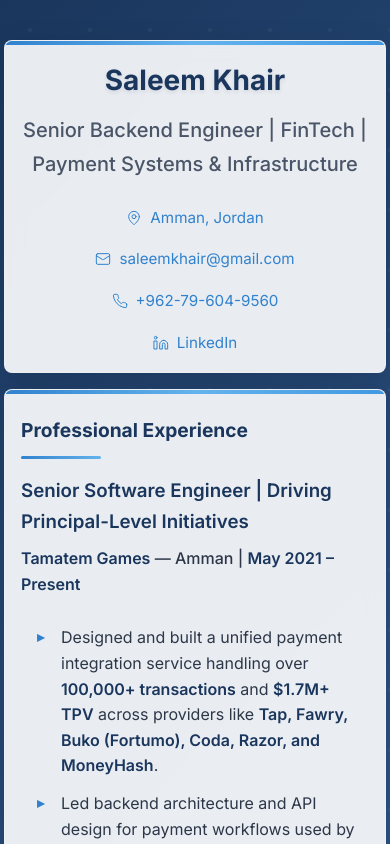
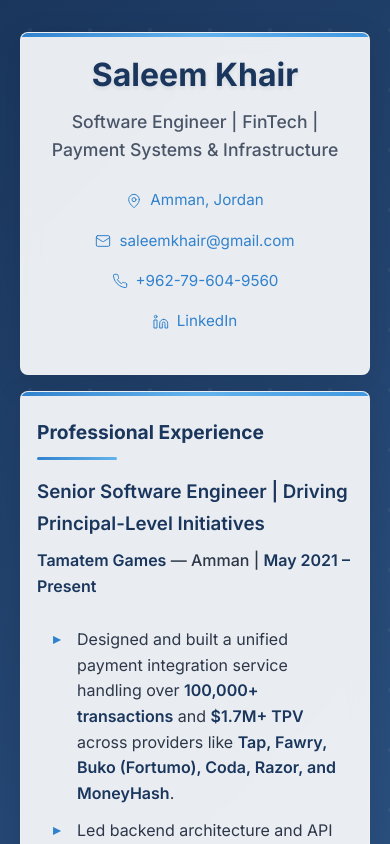
Before and after one commit to SaleemKhair/saleemkhair.github.io, a React (Create React App) app: page / in a window 390 px wide. Shown: the top 844 px of the page. Built offline with nearby package versions, Linux system fonts and the light colour scheme; the HTML template or start-up script is replaced by a standard one.

Commit message:
reader mode support

```diff
--- a/public/index.html
+++ b/public/index.html
@@ -87,6 +87,12 @@
     <!-- Reader Mode Content Type -->
     <meta property="og:type" content="article" />
     <meta name="twitter:card" content="summary" />
+
+    <!-- Reader Mode Content Indicators -->
+    <meta name="format-detection" content="telephone=no" />
+    <meta name="mobile-web-app-capable" content="yes" />
+    <meta name="apple-mobile-web-app-capable" content="yes" />
+    <meta name="apple-mobile-web-app-status-bar-style" content="default" />
 
     <!-- Canonical URL -->
     <link rel="canonical" href="https://saleemkhair.com/" />
--- a/src/App.css
+++ b/src/App.css
@@ -44,7 +44,7 @@
 }
 
 .content-container {
-  max-width: 900px;
+  max-width: 1200px;
   margin: 0 auto;
   padding: 2rem 1rem;
   position: relative;
@@ -56,25 +56,85 @@
   margin: 2rem 0;
 }
 
-/* Resume Header - Hidden visually but accessible to crawlers and Reader Mode */
-.resume-header {
-  position: absolute;
-  left: -9999px;
-  top: -9999px;
-  width: 1px;
-  height: 1px;
+/* Header section - Card styling */
+.header-section {
+  text-align: center;
+  margin-bottom: 2rem;
+  background: rgba(255, 255, 255, 0.9);
+  backdrop-filter: blur(10px);
+  border-radius: 16px;
+  box-shadow: 0 8px 32px rgba(0, 0, 0, 0.1);
+  padding: 2rem;
+  border: 1px solid rgba(255, 255, 255, 0.2);
+  transition: all 0.3s ease;
+  position: relative;
   overflow: hidden;
-  clip: rect(0, 0, 0, 0);
-  white-space: nowrap;
-  border: 0;
 }
 
-.resume-header h1,
+.header-section::before {
+  content: "";
+  position: absolute;
+  top: 0;
+  left: 0;
+  right: 0;
+  height: 4px;
+  background: linear-gradient(90deg, #3182ce, #63b3ed, #4299e1);
+  border-radius: 16px 16px 0 0;
+}
+
+.header-section:hover {
+  transform: translateY(-2px);
+  box-shadow: 0 12px 40px rgba(0, 0, 0, 0.15);
+  border-color: rgba(49, 130, 206, 0.3);
+}
+
+.resume-header h1 {
+  font-size: 2.5rem;
+  font-weight: 700;
+  color: #1a365d;
+  margin-bottom: 0.5rem;
+  text-shadow: 0 2px 4px rgba(26, 54, 93, 0.1);
+}
+
 .resume-header p {
-  margin: 0;
-  padding: 0;
-  font-size: 1px;
-  line-height: 1;
+  font-size: 1.25rem;
+  color: #4a5568;
+  margin-bottom: 1.5rem;
+  font-weight: 500;
+}
+
+.header-contact {
+  display: flex;
+  flex-wrap: wrap;
+  justify-content: center;
+  gap: 1.5rem;
+  font-size: 0.95rem;
+  color: #718096;
+  margin-bottom: 1.5rem;
+}
+
+.header-contact-link {
+  color: #3182ce;
+  text-decoration: none;
+  transition: color 0.3s ease;
+  display: inline-flex;
+  align-items: center;
+  gap: 0.5rem;
+  margin: 0 0.75rem;
+}
+
+.header-contact-link:hover {
+  color: #1a365d;
+  text-decoration: underline;
+}
+
+.header-contact-link svg {
+  color: #3182ce;
+  stroke-width: 1.5px;
+}
+
+.header-contact-link:hover svg {
+  color: #1a365d;
 }
 
 .resume-content {
@@ -143,38 +203,6 @@
   height: 3px;
   background: linear-gradient(90deg, #3182ce, #63b3ed);
   border-radius: 2px;
-}
-
-/* Header section */
-.header-section {
-  text-align: center;
-  margin-bottom: 2rem;
-  background: rgba(255, 255, 255, 0.9);
-  backdrop-filter: blur(10px);
-  border-radius: 16px;
-  box-shadow: 0 8px 32px rgba(0, 0, 0, 0.1);
-  padding: 2rem;
-  border: 1px solid rgba(255, 255, 255, 0.2);
-  transition: all 0.3s ease;
-  position: relative;
-  overflow: hidden;
-}
-
-.header-section::before {
-  content: "";
-  position: absolute;
-  top: 0;
-  left: 0;
-  right: 0;
-  height: 4px;
-  background: linear-gradient(90deg, #3182ce, #63b3ed, #4299e1);
-  border-radius: 16px 16px 0 0;
-}
-
-.header-section:hover {
-  transform: translateY(-2px);
-  box-shadow: 0 12px 40px rgba(0, 0, 0, 0.15);
-  border-color: rgba(49, 130, 206, 0.3);
 }
 
 .header-name {
@@ -673,7 +701,7 @@
 
 /* Reader Mode Content Structure */
 .resume-container {
-  max-width: 800px;
+  max-width: 1000px;
   margin: 0 auto;
   line-height: 1.6;
 }
@@ -730,6 +758,30 @@
   background: rgba(49, 130, 206, 0.05);
 }
 
+/* Large screens */
+@media (min-width: 1200px) {
+  .content-container {
+    max-width: 1400px;
+    padding: 2rem 2rem;
+  }
+
+  .resume-container {
+    max-width: 1200px;
+  }
+}
+
+/* Medium screens */
+@media (max-width: 1199px) and (min-width: 769px) {
+  .content-container {
+    max-width: 1000px;
+    padding: 2rem 1.5rem;
+  }
+
+  .resume-container {
+    max-width: 900px;
+  }
+}
+
 /* Responsive section cards */
 @media (max-width: 768px) {
   .section,
@@ -737,9 +789,28 @@
     padding: 1.5rem;
     margin-bottom: 1.5rem;
     border-radius: 12px;
-    width: 100%;
-    margin-left: 0;
-    margin-right: 0;
+  }
+
+  .header-name {
+    font-size: 2rem;
+  }
+
+  .header-title {
+    font-size: 1.1rem;
+  }
+
+  .header-contact {
+    flex-direction: column;
+    gap: 1rem;
+  }
+
+  .header-contact-link {
+    margin: 0;
+    justify-content: center;
+  }
+
+  .header-contact-link svg {
+    flex-shrink: 0;
   }
 
   .section-title {
@@ -749,12 +820,6 @@
 
   .content-container {
     padding: 1rem 0.5rem;
-    max-width: 100%;
-  }
-
-  .resume-container {
-    padding: 1rem 0;
-    margin: 1rem 0;
   }
 }
 
--- a/src/App.js
+++ b/src/App.js
@@ -1,6 +1,7 @@
 import React from "react";
 import { motion } from "framer-motion";
 import DynamicSectionRenderer from "./components/DynamicSectionRenderer";
+import Header from "./components/Header";
 import { getSectionKeys } from "./config/sections";
 import { ThemeProvider } from "./components/ThemeProvider";
 import "./App.css";
@@ -21,17 +22,7 @@
               itemScope
               itemType="https://schema.org/Article"
             >
-              <header className="resume-header">
-                <meta itemProp="author" content="Saleem Khair" />
-                <meta itemProp="datePublished" content="2025-01-01T00:00:00Z" />
-                <meta itemProp="dateModified" content="2025-08-30T00:00:00Z" />
-                <meta itemProp="publisher" content="Saleem Khair" />
-                <meta itemProp="articleSection" content="Professional Resume" />
-                <meta
-                  itemProp="keywords"
-                  content="Backend Engineer, FinTech, Payment Systems, Resume, Portfolio"
-                />
-              </header>
+              <Header />
 
               <main className="resume-content" itemProp="articleBody">
                 {sectionKeys.map((sectionKey) => (
--- a/src/components/DynamicSectionRenderer.js
+++ b/src/components/DynamicSectionRenderer.js
@@ -2,7 +2,6 @@
 import { getSectionConfig } from "../config/sections";
 import SectionComponent from "./SectionComponent";
 import SectionItemComponent from "./SectionItemComponent";
-import Header from "./Header";
 
 /**
  * Dynamic Section Renderer
@@ -16,7 +15,7 @@
   if (config.type === "special") {
     switch (config.component) {
       case "Header":
-        return <Header {...props} />;
+        return null;
       default:
         return <div>Unknown special component: {config.component}</div>;
     }
--- a/src/components/Header.js
+++ b/src/components/Header.js
@@ -37,7 +37,7 @@
   };
 
   return (
-    <motion.div
+    <motion.header
       ref={ref}
       initial="hidden"
       animate={inView ? "visible" : "hidden"}
@@ -128,7 +128,7 @@
           {content}
         </ReactMarkdown>
       </div>
-    </motion.div>
+    </motion.header>
   );
 };
 
--- a/src/content-modules/experience.js
+++ b/src/content-modules/experience.js
@@ -47,6 +47,8 @@
 - Developed modules for **Bill Presentment and Payment** used by regional banks and payment providers.
 - Practiced **agile engineering** with **TDD**, **Clean Code**, **Clean Architecture**, **pair-programming**, and design documentation.
 
+**Tech Stack:** Java, Spring, Docker, Docker Compose, JSP, JPA, Hibernate, MySQL, Apache Camel, JMS, ActiveMQ, Jenkins
+
 ---
 
 ### Quality Assurance Analyst - Automation Engineer
--- a/src/content-modules/header.js
+++ b/src/content-modules/header.js
@@ -1,6 +1,6 @@
 export const headerContent = `# Saleem Khair
 
-## Senior Backend Engineer | FinTech | Payment Systems & Infrastructure
+## Software Engineer | FinTech | Payment Systems & Infrastructure
 
 [Amman, Jordan](location) [saleemkhair@gmail.com](mailto:saleemkhair@gmail.com) [+962-79-604-9560](tel:+962796049560) [LinkedIn](https://www.linkedin.com/in/saleem-khair-359795108)
 `;
```
